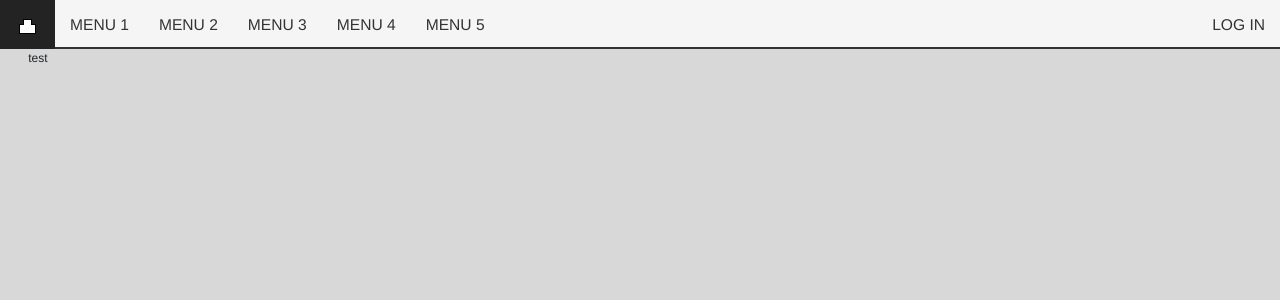
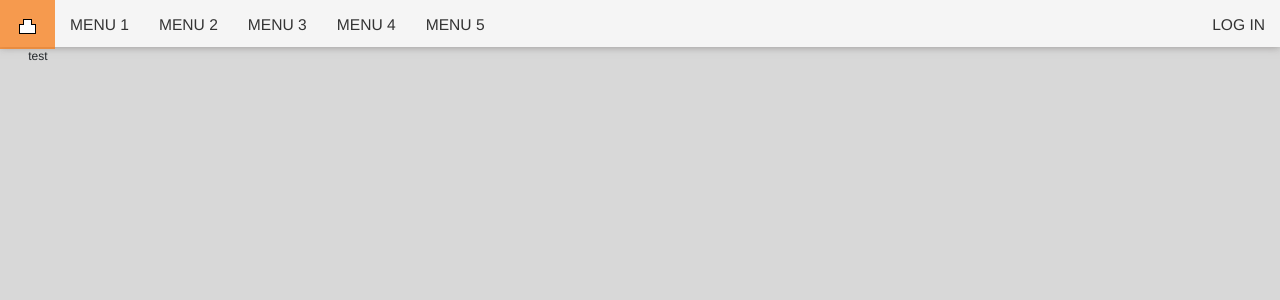
Before and after one commit to DalaZore/PHP-MySQL-Testing, a PHP site: page / in a window 1280 px wide. Shown: the top 300 px of the page. Run offline with PHP 8.4, Linux system fonts and the light colour scheme.

Commit message:
css edit
css edit

```diff
--- a/css/default.css
+++ b/css/default.css
@@ -34,7 +34,7 @@
 }
 #nav {
     background-color: #F5F5F5;
-	border-bottom: 2px solid #333333;
+    box-shadow:0 0 .5rem rgba(83,78,76,.5);
     float: left;
     margin-left: 1%;
     margin-right: 1%;
@@ -91,7 +91,7 @@
     color: #FFFFFF;
 }
 #nav li.home > a {
-	background-color: #232323;
+
 }
 #nav li.login{
 	border-bottom: 3px solid transparent;
```
